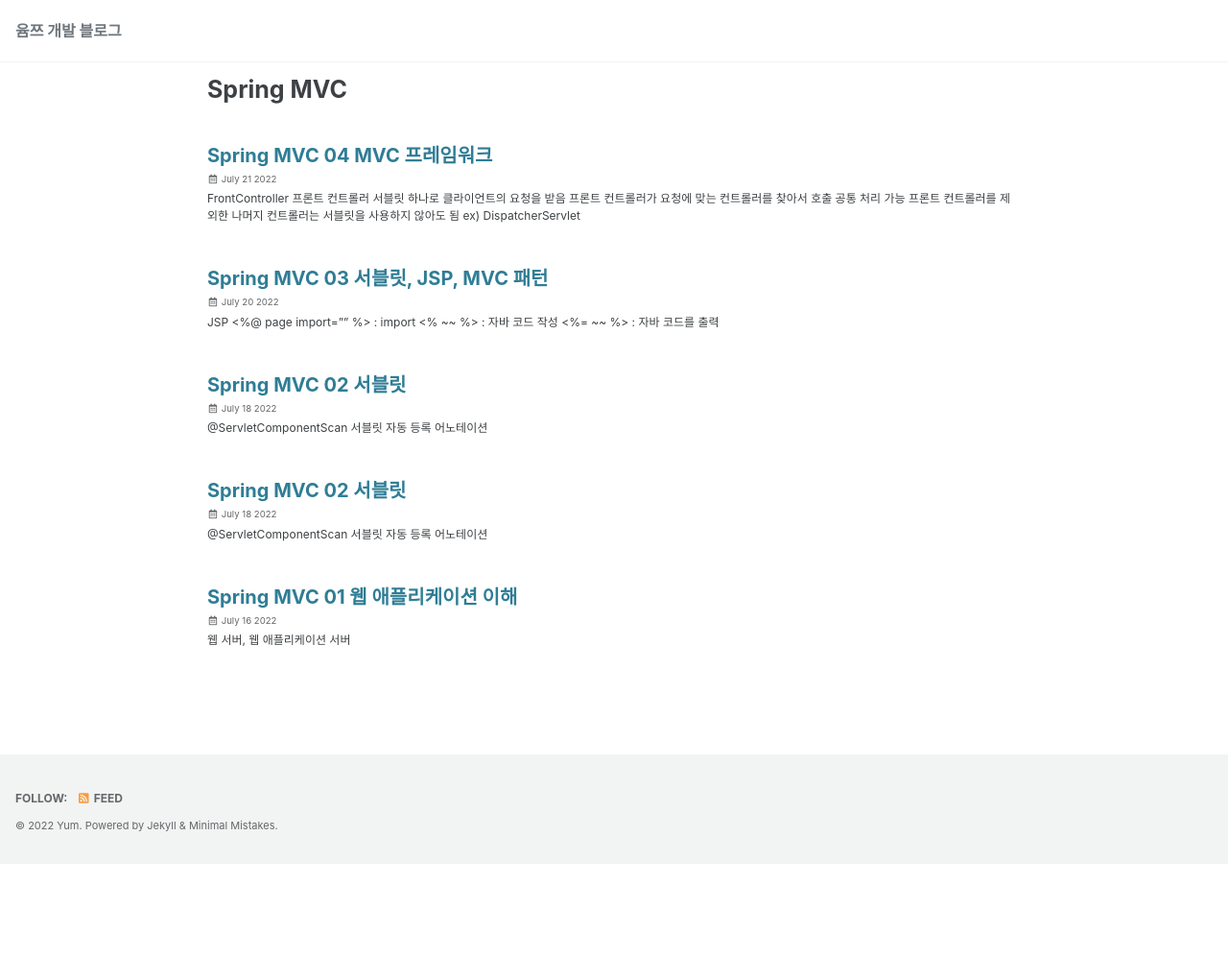
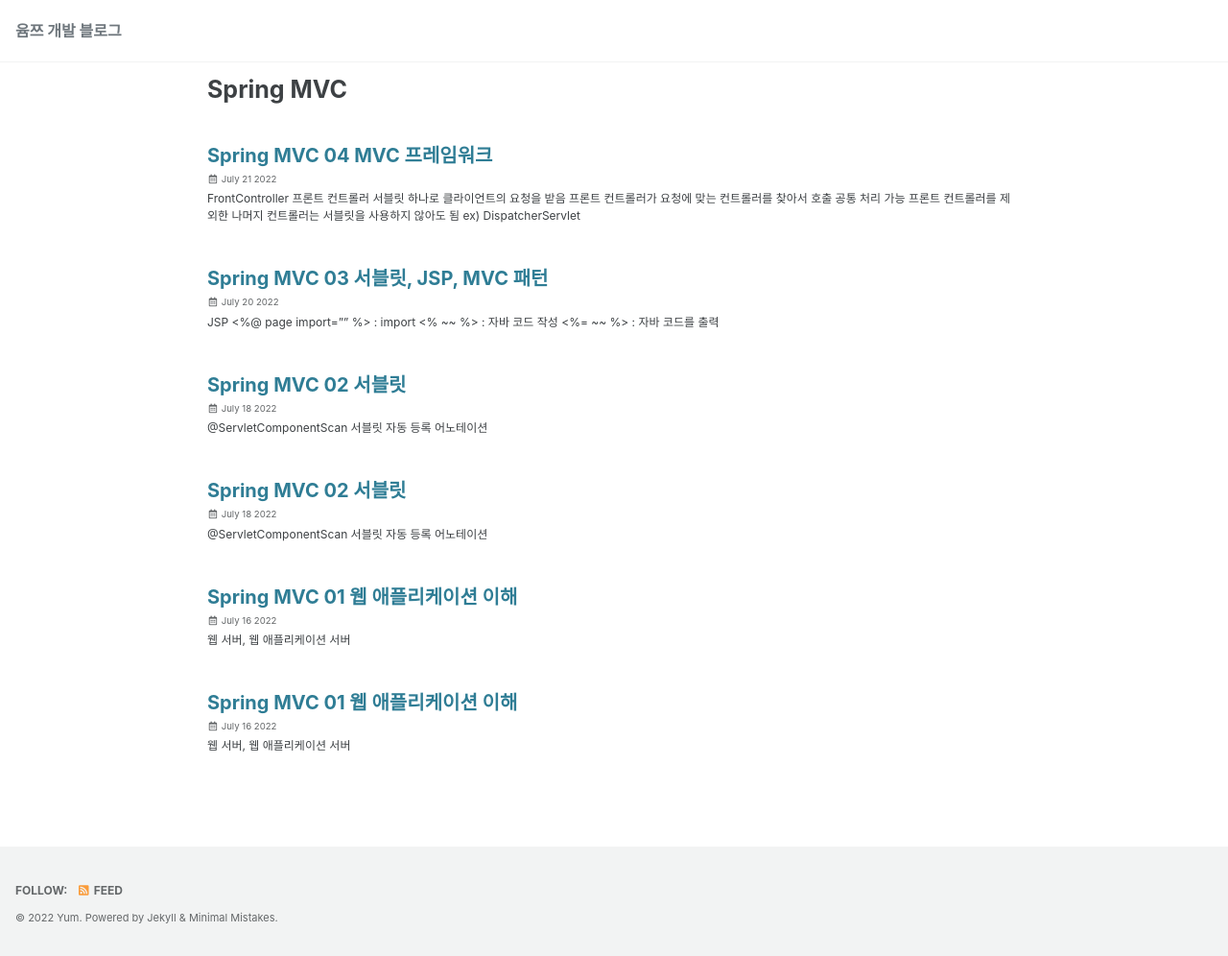
Before and after one commit to gkfgran5037/gkfgran5037.github.io, a Jekyll site: the page built from _pages/category-springMVC.md, in a window 1280 px wide. Shown: the whole page at 96% size. Built offline with Jekyll 4.4.1, drawn with Linux system fonts in a browser that asks for light colours; cached includes are drawn as plain includes; before the commit the page ends 900 px from its top, so only the background shows below that.

Commit message:
Update Spring MVC 01, 02

````diff
--- /dev/null
+++ b/_posts/spring/2022-07-16-Spring-MVC01.md
@@ -0,0 +1,193 @@
+---
+title:  "Spring MVC 01 웹 애플리케이션 이해"
+categories:
+  - springMVC
+---
+
+## 웹 서버, 웹 애플리케이션 서버
+<br/>
+<br/>
+
+## Web Server
+http 기반으로 동작
+정적 리소스 제공
+정적 HTML, CSS, JS, 이미지, 영상
+ex) Apach
+
+![web_server](https://user-images.githubusercontent.com/42172353/182307916-0bb7468a-59c3-4010-8321-6b196b0fabd3.png)
+
+<br/>
+<br/>
+
+## WAS (Web Application Server)
+http 기반으로 동작
+애플리케이션 로직 (웹서버 기능 포함 + 정적 리소스 제공)
+ex) Tomcat
+
+![WAS](https://user-images.githubusercontent.com/42172353/182308050-95293bda-5001-4cd5-99dd-d7350afdcfff.png)
+
+<br/>
+<br/>
+<br/>
+<br/>
+<br/>
+
+---
+<br/>
+
+## Servlet
+urlPattern의 URL이 호출되면 서블릿 코드가 실행
+* HttpServletRequest : HTTP 요청 정보
+* HttpServlet Response : HTTP 응답 정보
+
+<br/>
+
+```java
+@WebServlet(name = "서블릿명", urlPatterns = "url경로")
+public class HelloServlet extends HttpServlet {
+    @Override
+    protected void service(HttpServletRequest request, HttpServletResponse response) {
+
+    }
+}
+```
+
+<br/>
+<br/>
+
+## Servlet container
+* 서블릿 객체를 생성, 초기화 ,호출, 종료하는 생명주기 관리
+* 싱글톤으로 관리
+  * 요청이 올 때 마다 계속 객체를 생성히는 것이 비효율
+  * 최초 로딩 시점에 서블릿 객체를 미리 만들어두고 재활용
+  * 공유 변수 사용 주의
+  * 서블릿 컨테이너 종료시 함께 종료
+* JSP도 서블릿으로 변환 되어서 사용
+* 동시 요청을 위한 멀티 쓰레드 처리 지원
+
+<br/>
+<br/>
+<br/>
+<br/>
+<br/>
+
+---
+<br/>
+
+## 쓰레드
+- 애플리케이션 코드를 하나하나 순차적으로 실행하는 것은 쓰레드 ex) main
+- 쓰레드는 한번에 하나의 코드 라인만 수행
+- 동시 처리가 필요하면 쓰레드를 추가로 생성
+- 리소스(CPU, 메모리)가 허용할 때 까지 처리 가능
+- 요청 올 때 마다 쓰레드 생성 시 응답 속도 느려짐
+
+<br/>
+<br/>
+
+## 쓰레드 풀
+- 필요한 쓰레드를 쓰레드 풀에 보관하고 관리
+- 쓰레드 풀에 생성 가능한 쓰레드의 최대치 관리
+- 최대 쓰레드가 모두 사용중일 시 기다리는 요청은 거절하거나 특정 숫자만큼만 대기하도록 설정 가능
+- 쓰레드가 미리 생성되어 있으므로, 쓰레드 생성 종료 비용(CPU) 절약되고 응답이 빠름
+- WAS의 주요 튜닝 포인트는 쓰레드
+
+![treadpool](https://user-images.githubusercontent.com/42172353/182651883-9c4b20c1-584d-4308-8404-c891582eefc9.png)
+
+<br/>
+<br/>
+<br/>
+<br/>
+<br/>
+
+---
+<br/>
+
+## 정적 리소스
+고정된 HTML, CSS, JS, 이미지, 영상 등
+ex) 웹브라우저
+
+<br/>
+<br/>
+
+## HTML 페이지
+동적으로 필요한 HTML 파일을 생성해서 전달
+
+<br/>
+<br/>
+
+## HTML API
+- HTML이 아닌 데이터 전달
+- 다양한 시스템에서 호출
+- UI 클라이언트 접점
+- 서버 to 서버
+-  ex) JSON
+
+<br/>
+<br/>
+<br/>
+<br/>
+<br/>
+
+---
+<br/>
+
+## SSR 서버 사이드 렌더링
+- 서버에서 최종 HTML을 생성해서 클라이언트에 전달
+- 동적으로 HTML 생성
+- 주로 정적인 화면에 사용
+
+<br/>
+<br/>
+
+## CSR 클라이언트 사이드 렌더링
+- HTML 결과를 자바스크립트를 사용해 웹 브라우저에서 동적으로 생성해서 적용
+- 주로 동적인 화면에 사용, 웹 환경을 부분 부분 변경할 수 있움
+- ex) 구글 지도, Gmail, 구글 캘린더
+
+<br/>
+<br/>
+
+##
+WAS를 직접 설치, War 파일을 만들어서 설치한 Was에 배포
+
+<br/>
+<br/>
+<br/>
+<br/>
+<br/>
+
+---
+<br/>
+
+## Spring Boot
+서버를 내장
+빌드 결과(Jar)에 WAS 서버 포함 -> 빌드 배포 단순화
+
+<br/>
+<br/>
+
+## Spring Web Flux
+비동기 넌 블러킹 처리
+최소 쓰레드 최대 성능 - 쓰레드 컨텍스트 스위칭 비용 효율화
+함수형 스타일로 개발 = 동시처리 코드 효율화
+서블릿 기술 사용 X
+
+<br/>
+<br/>
+<br/>
+<br/>
+<br/>
+
+---
+<br/>
+
+## 자바 뷰 템플릿
+HTML을 편리하게 생성하는 뷰 기능
+
+* JSP
+    * 속도 느림, 기능 부족
+* 프리마커(Freemarker), Velocitiy(벨로시티)
+    * 속도문제 해결, 다양한 기능
+* 타임리프(Tymeleaf)
+    * 내추럴 템플릿 : HTML의 모양을 유지하면서 뷰 템플릿 적용 가능
+    * 스프링 MVC와 강력한 기능 통합
````
Also changed, not shown: _posts/spring/2022-07-18-Spring-MVC02.md (+3 -3 lines).
